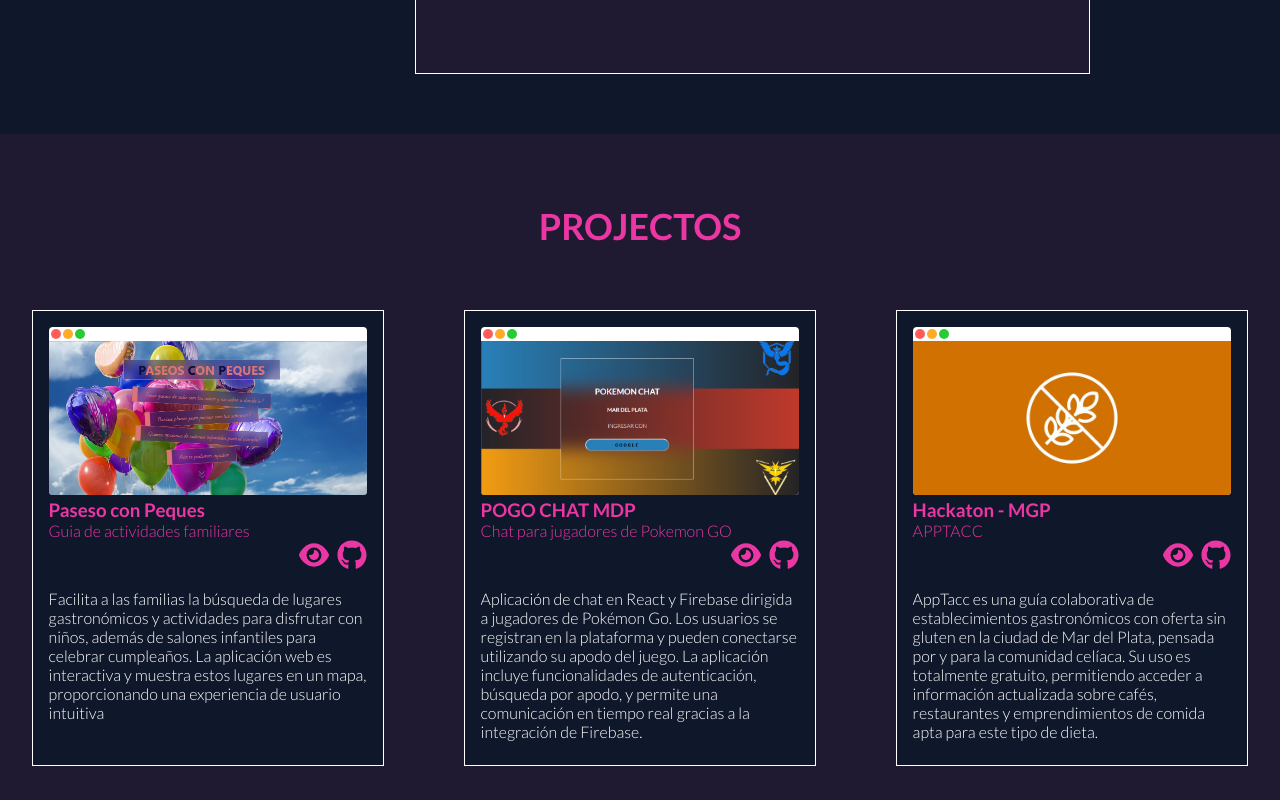
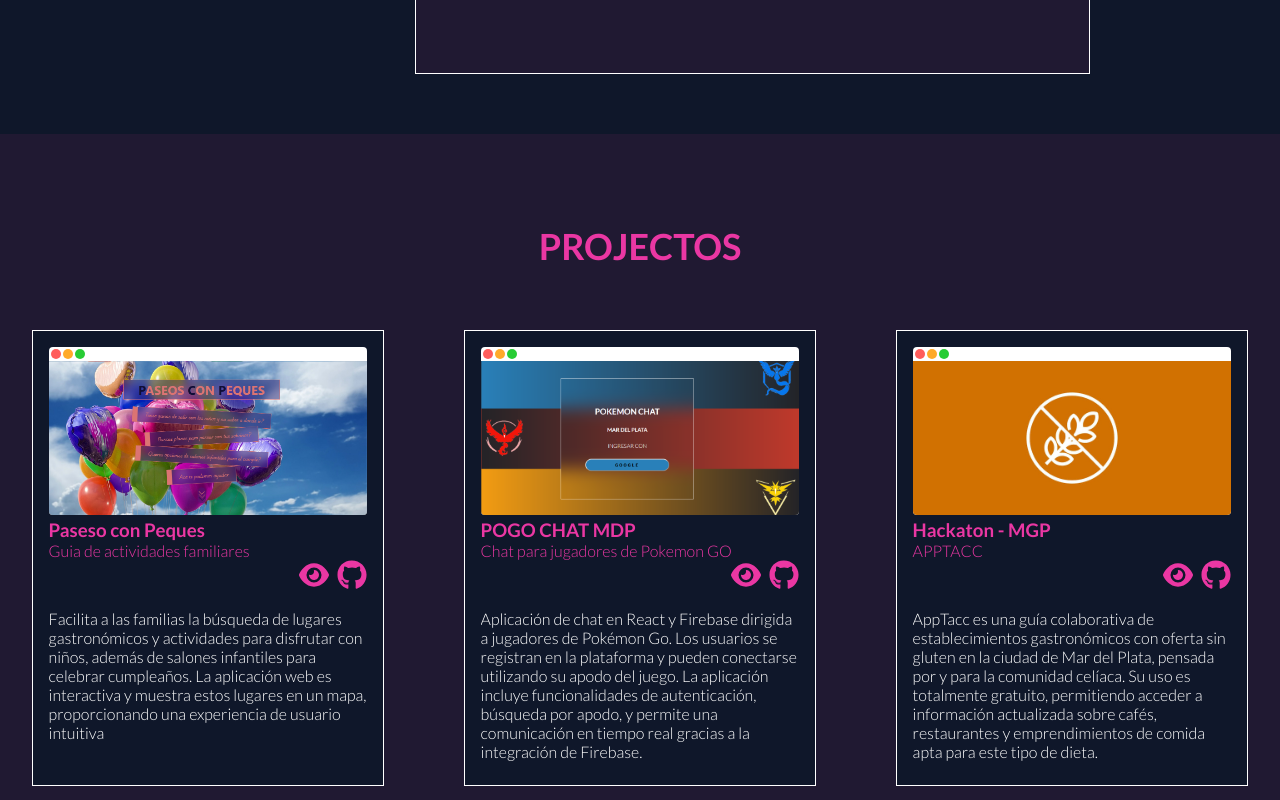
Before and after one commit to jsemalvarez/personal-page, a React (Vite) app: page / in a window 1280 px wide. Shown: the part 2360-3160 px from the top of the page. Built offline with nearby package versions, Linux system fonts and the light colour scheme.

Commit message:
refactor: update css projects

```diff
--- a/src/features/projects/components/projects.css
+++ b/src/features/projects/components/projects.css
@@ -2,7 +2,7 @@
 
 .projects{
     min-height: 100vh;
-    padding: 40px 12px 80px 12px;
+    padding: 60px 12px;
     background-color: var(--primary-color);
 }
 
```
